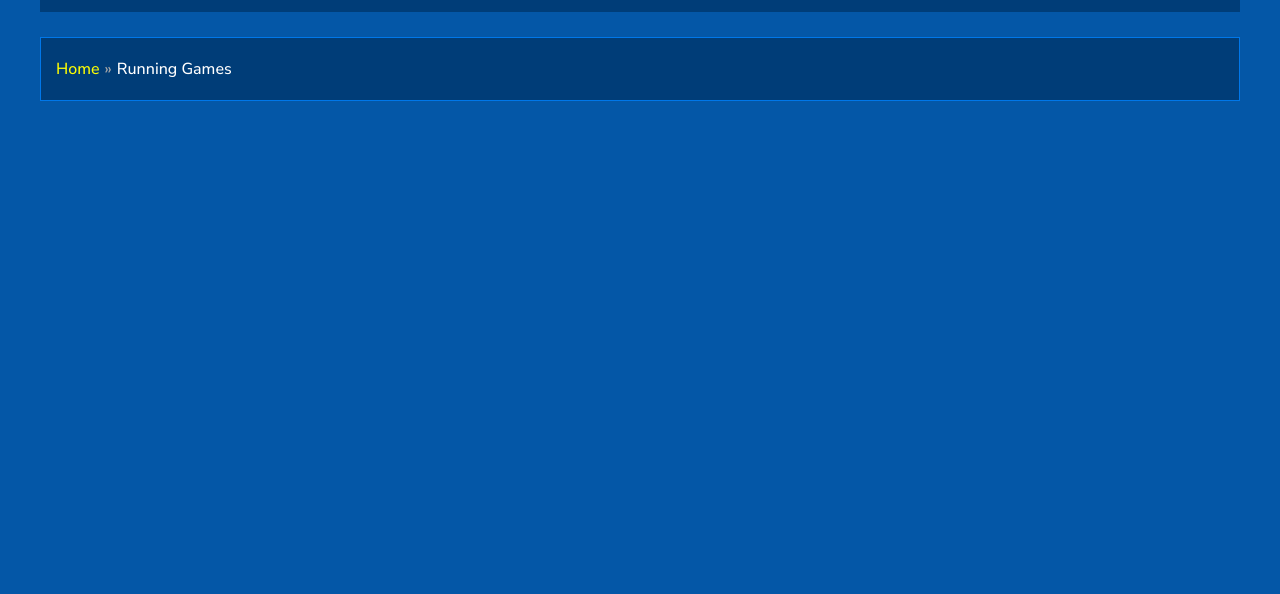
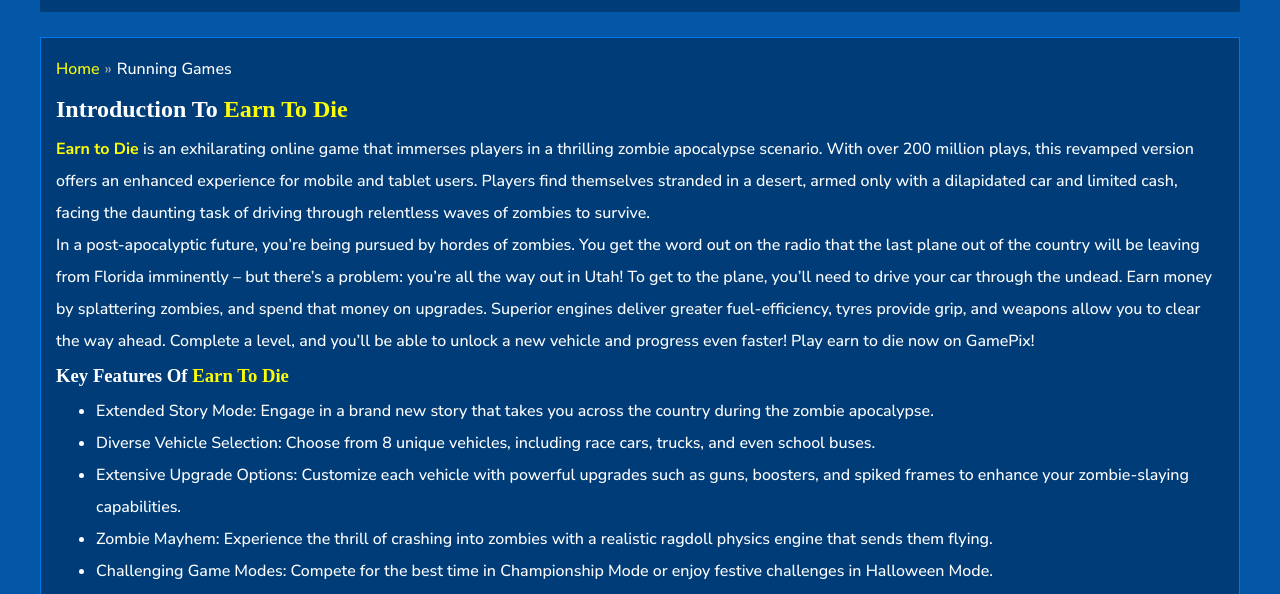
Before and after one commit to earntodiegame/earntodiegame.github.io, a plain HTML site: page categogy/Running.html in a window 1280 px wide. Shown: the part 358-952 px from the top of the page. Before the commit the page ends 800 px from the top, so only its background shows below. Drawn offline with Linux system fonts and the light colour scheme; no server answers.

Commit message:
Update Running.html

```diff
--- a/categogy/Running.html
+++ b/categogy/Running.html
@@ -331,7 +331,7 @@
                                <!-- text-content start -->
                 <div id="content-container"></div>
                 <script>
-                  fetch('content.html')
+                  fetch('../../content.html')
                       .then(response => {
                           if (!response.ok) {
                               throw new Error('Network response was not ok');
```
